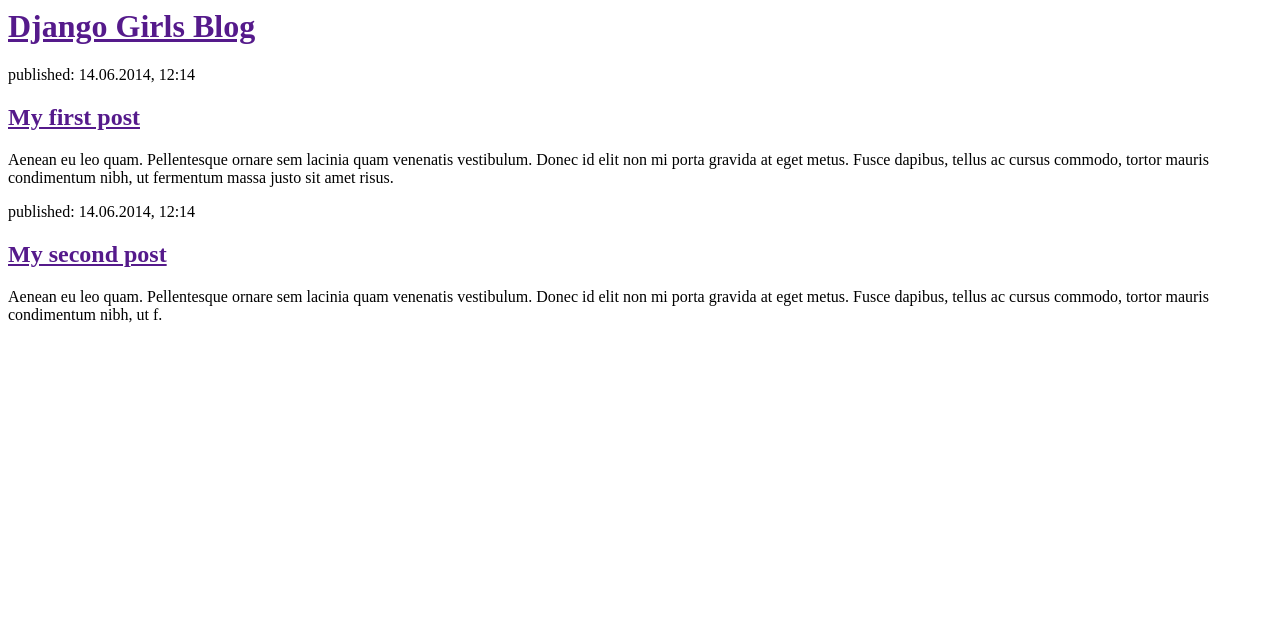
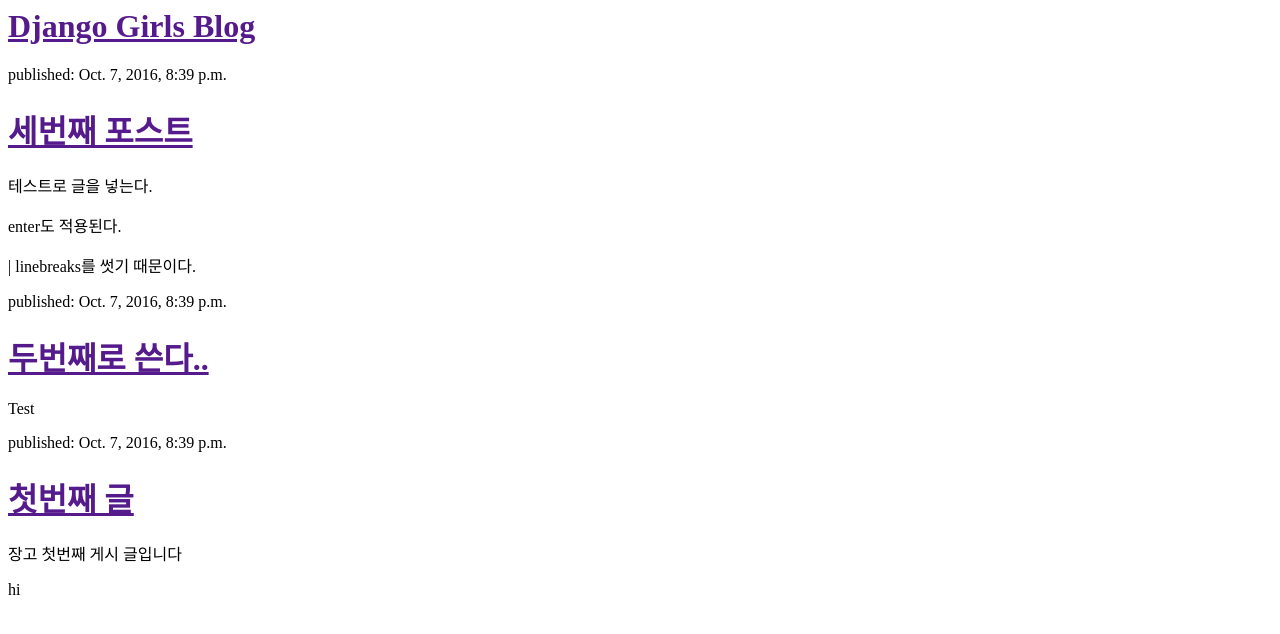
Before and after one commit to hyeongJuKim/djangogirls, a Django app: page / in a window 1280 px wide. Shown: the top 634 px of the page. Run offline with Django 3.2, Linux system fonts and the light colour scheme; data comes from the database, SQL or seed files in the repository; both versions use the stored data as it was after the commit.

Commit message:
blog.post_list 뷰에서 Post 목록출력

```diff
--- a/blog/templates/blog/post_list.html
+++ b/blog/templates/blog/post_list.html
@@ -6,17 +6,12 @@
         <div>
             <h1><a href="">Django Girls Blog</a></h1>
         </div>
-
+{% for post in posts %}
         <div>
-                <p>published: 14.06.2014, 12:14</p>
-                <h2><a href="">My first post</a></h2>
-                <p>Aenean eu leo quam. Pellentesque ornare sem lacinia quam venenatis vestibulum. Donec id elit non mi porta gravida at eget metus. Fusce dapibus, tellus ac cursus commodo, tortor mauris condimentum nibh, ut fermentum massa justo sit amet risus.</p>
+			<p>published: {{ post.published_date }}</p>
+			<h1><a href=""> {{ post.title }}</a> </h1>
+			<p>{{ post.text | linebreaks }} </p>
         </div>
-
-            <div>
-                <p>published: 14.06.2014, 12:14</p>
-                <h2><a href="">My second post</a></h2>
-                <p>Aenean eu leo quam. Pellentesque ornare sem lacinia quam venenatis vestibulum. Donec id elit non mi porta gravida at eget metus. Fusce dapibus, tellus ac cursus commodo, tortor mauris condimentum nibh, ut f.</p>
-            </div>
+{% endfor %}
     </body>
 </html>
--- a/blog/views.py
+++ b/blog/views.py
@@ -1,5 +1,13 @@
+from django.utils import timezone
 from django.shortcuts import render
+from .models import Post
 
 
+# lte : less than equal		<=
+# lt : less than			<
+# gte : greater than equal	>=
+# gt : greater than			>
+
 def post_list(request):
-	return render(request, 'blog/post_list.html')
+	posts = Post.objects.filter(published_date__lte=timezone.now()).order_by('published_date')
+	return render(request, 'blog/post_list.html', {'posts' : posts})
```
Also changed, not shown: db.sqlite3. Lines whose indentation alone changed are shown as unchanged.
